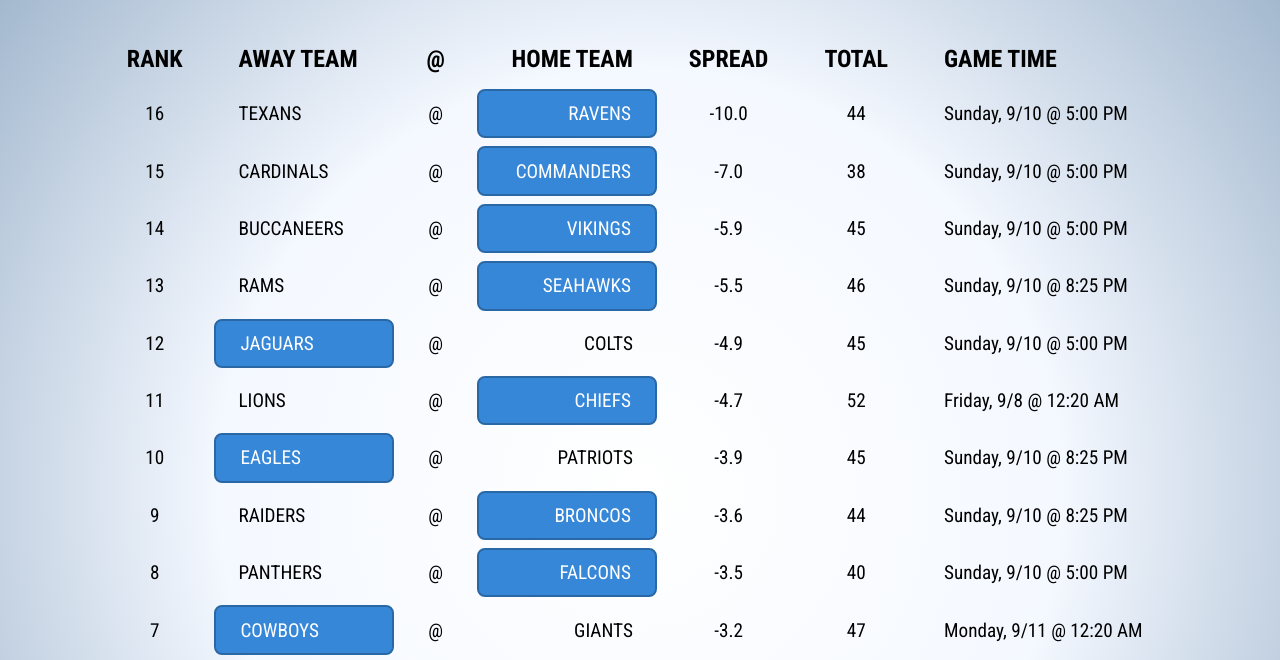
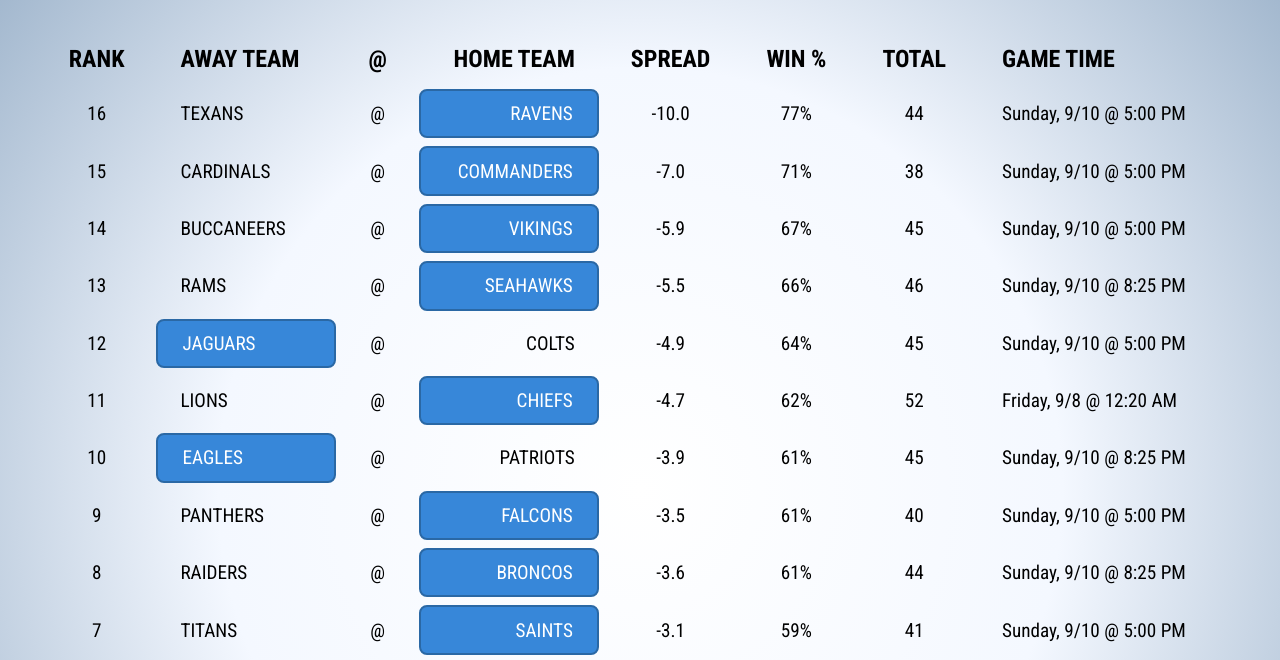
Before and after one commit to djsereno/Pickem-Picker-Web, a plain HTML site: page index.html in a window 1280 px wide. Shown: the part 140-800 px from the top of the page. Drawn offline with Linux system fonts and the light colour scheme.

Commit message:
Add Win % column to results table and calculate win probability

```diff
--- a/index.html
+++ b/index.html
@@ -18,6 +18,7 @@
         <th>@</th>
         <th class="home">Home Team</th>
         <th>Spread</th>
+        <th>Win %</th>
         <th>Total</th>
         <th class="gametime">Game Time</th>
       </tr>
--- a/odds.js
+++ b/odds.js
@@ -1,4 +1,57 @@
 import getSampleData from './sampledata.js';
+
+// ── Win-probability model ────────────────────────────────────────────────────────
+// Goal: turn a consensus spread + total (over/under) into the probability that the
+// favorite wins outright.
+//
+// Assumption: the favorite's final margin of victory follows a bell curve (normal
+// distribution) centered on the spread. This matches decades of research showing NFL
+// margins are close to normal, and it is implicitly how books convert spreads into
+// moneylines. The win probability is then just the area under that curve right of
+// zero: margin ~ Normal(mean = spread, sd = sigma), so P(win) = Φ(spread / sigma).
+
+const MARGIN_SD_AT_BASELINE = 13.5;
+// How random one NFL game is: in an average-scoring game, actual final margins miss
+// expectations by ~13-14 points on average (Stern 1991 estimated ~13.3). This single
+// number caps how confident anyone can be — it's why a -10 favorite still only wins
+// about 77% of the time.
+
+const BASELINE_TOTAL = 44;
+// Reference scoring environment: historically the average NFL game totals ~44 combined
+// points. Sigma equals MARGIN_SD_AT_BASELINE when the total is exactly this.
+//
+// High-scoring games are noisier than low-scoring ones: each team's score carries more
+// random variance, and the margin (a difference of two noisy scores) inherits it.
+// Treating scoring noise as independent counting statistics makes sd grow with the
+// square root of the total, hence: sigma(total) = 13.5 * sqrt(total / 44).
+// Example: a -7 favorite at total 38 wins ~71% of the time, but only ~68% at total 56.
+
+const erf = (x) => {
+  // The "error function". The normal curve's CDF has no closed-form formula, so
+  // statistics expresses it as Φ(z) = 1/2 * [1 + erf(z / √2)] and evaluates erf
+  // numerically. JavaScript's Math object has no built-in erf, hence this helper.
+  //
+  // Abramowitz & Stegun, Handbook of Mathematical Functions (1964), formula 7.1.26:
+  // a rational-polynomial curve fit accurate to within ~1.5e-7 everywhere. The decimal
+  // constants below are fitted weights from that formula, not meaningful quantities.
+  const sign = x < 0 ? -1 : 1;
+  const absX = Math.abs(x);
+  const t = 1 / (1 + 0.3275911 * absX); // p = 0.3275911 from A&S 7.1.26
+  const y =
+    1 -
+    ((((1.061405429 * t - 1.453152027) * t + 1.421413741) * t - 0.284496736) * t + 0.254829592) * // coefficients a5..a1 from A&S 7.1.26
+      t *
+      Math.exp(-absX * absX);
+  return sign * y;
+};
+
+const getWinProbability = (aveSpread, aveTotal) => {
+  // P(favorite wins), modeling the margin as Normal(aveSpread, sigma(aveTotal)).
+  // aveSpread must be positive (the favorite-signed magnitude).
+  const sigma = MARGIN_SD_AT_BASELINE * Math.sqrt(Math.max(aveTotal, BASELINE_TOTAL / 2) / BASELINE_TOTAL); // floor guards against glitched totals collapsing sigma toward zero
+  // Standard normal CDF written via erf: Φ(z) = 0.5 * (1 + erf(z / sqrt(2)))
+  return 0.5 * (1 + erf(aveSpread / (sigma * Math.SQRT2)));
+};
 
 const callOddsAPI = async (apiKey) => {
   try {
@@ -84,7 +137,9 @@ const getOddsData = async (apiKey = null) => {
     // Average the projections from each bookmaker. Spreads are equal and opposite, so we only need to look at one
     // team and then can look at the sign later to determine favored team
     let aveSpread = spreads[home].reduce((a, b) => a + b, 0) / spreads[home].length;
-    const aveTotal = totals.reduce((a, b) => a + b, 0) / totals.length;
+    const aveTotal = totals.length
+      ? totals.reduce((a, b) => a + b, 0) / totals.length
+      : BASELINE_TOTAL; // fallback if no bookmaker posted a total
 
     // Check for tiebreaker game (total score for the last game of the week)
     if (commence > tiebreaker.commence) {
@@ -100,11 +155,19 @@ const getOddsData = async (apiKey = null) => {
       favorite = away;
       aveSpread *= -1;
     }
-    rankings.push({ away, home, favorite, aveSpread, aveTotal, commence });
+    rankings.push({
+      away,
+      home,
+      favorite,
+      aveSpread,
+      aveTotal,
+      commence,
+      winProbability: getWinProbability(Math.abs(aveSpread), aveTotal),
+    });
   });
 
   // Sort the rankings and adjust names and number formatting
-  const sortedRankings = rankings.sort((a, b) => a.aveSpread - b.aveSpread);
+  const sortedRankings = rankings.sort((a, b) => b.winProbability - a.winProbability);
   sortedRankings.map((game) => {
     game.away = getCBSName(game.away);
     game.home = getCBSName(game.home);
--- a/script.js
+++ b/script.js
@@ -15,6 +15,7 @@ sortedRankings.forEach((game, index) => {
   const atSym = document.createElement('td');
   const homeTeam = document.createElement('td');
   const spread = document.createElement('td');
+  const winProb = document.createElement('td');
   const total = document.createElement('td');
   const gameTime = document.createElement('td');
 
@@ -23,6 +24,7 @@ sortedRankings.forEach((game, index) => {
   atSym.classList.add('at-symbol');
   homeTeam.classList.add('home');
   spread.classList.add('spread');
+  winProb.classList.add('win-prob');
   total.classList.add('total');
   gameTime.classList.add('gametime');
   if (game.home === game.favorite) homeTeam.classList.add('favorite');
@@ -37,6 +39,7 @@ sortedRankings.forEach((game, index) => {
   atSym.innerText = '@';
   homeTeam.innerText = game.home;
   spread.innerText = game.aveSpread.toLocaleString('en-US', { minimumFractionDigits: 1 });
+  winProb.innerText = `${Math.round(game.winProbability * 100)}%`;
   total.innerText = game.aveTotal;
   gameTime.innerText = `${game.commence.toLocaleDateString('en-us', {
     weekday: 'long',
@@ -52,6 +55,7 @@ sortedRankings.forEach((game, index) => {
   tableRow.appendChild(atSym);
   tableRow.appendChild(homeTeam);
   tableRow.appendChild(spread);
+  tableRow.appendChild(winProb);
   tableRow.appendChild(total);
   tableRow.appendChild(gameTime);
   table.appendChild(tableRow);
```
